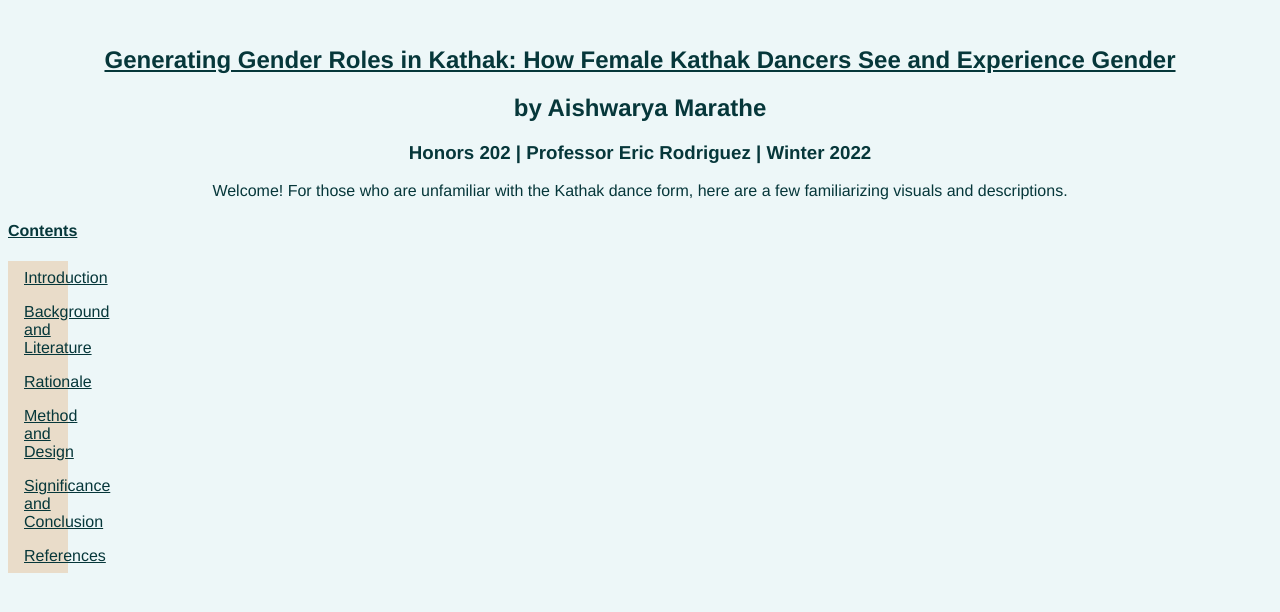
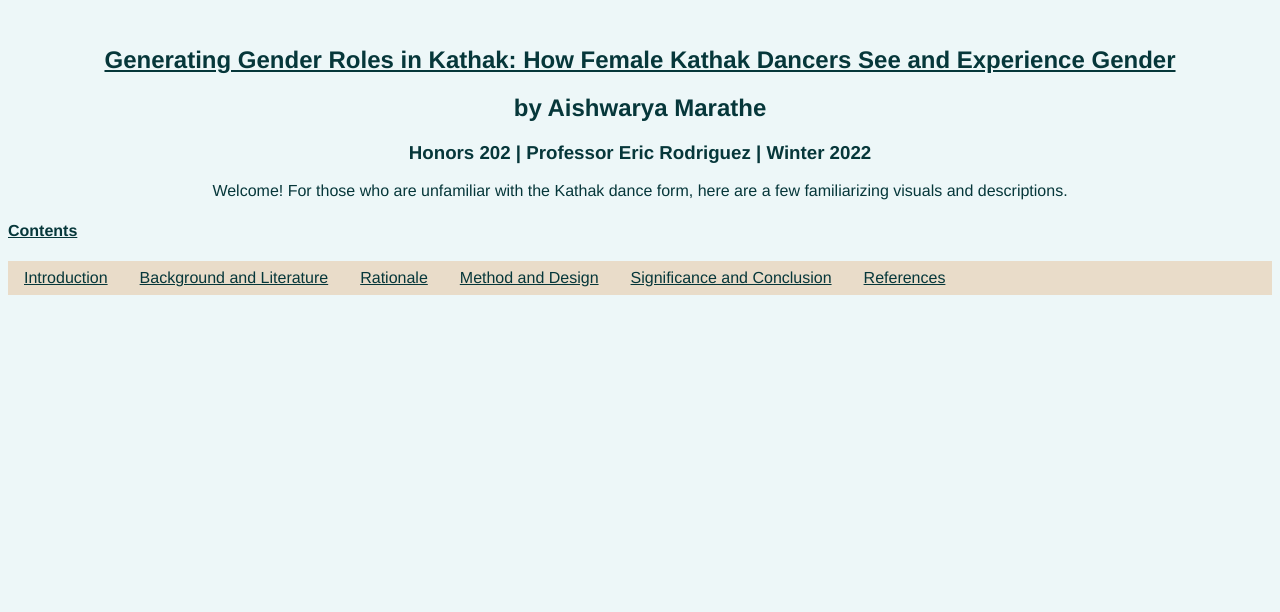
Before and after one commit to aishwaryam-psu/researchproposal-generatingkathakgender, a plain HTML site: page index.html in a window 1280 px wide. Drawn offline with Linux system fonts and the light colour scheme.

Commit message:
Update index.html

```diff
--- a/index.html
+++ b/index.html
@@ -12,13 +12,13 @@
     }
     ul {
       list-style-type: none;
-      position: fixed;
       margin: 0;
       padding: 0;
-      width: 60px;
+      overflow: hidden;
       background-color: #E9DCC9;
     }
     li {
+      display: inline;
       float: left;
     }
     li a {
```
